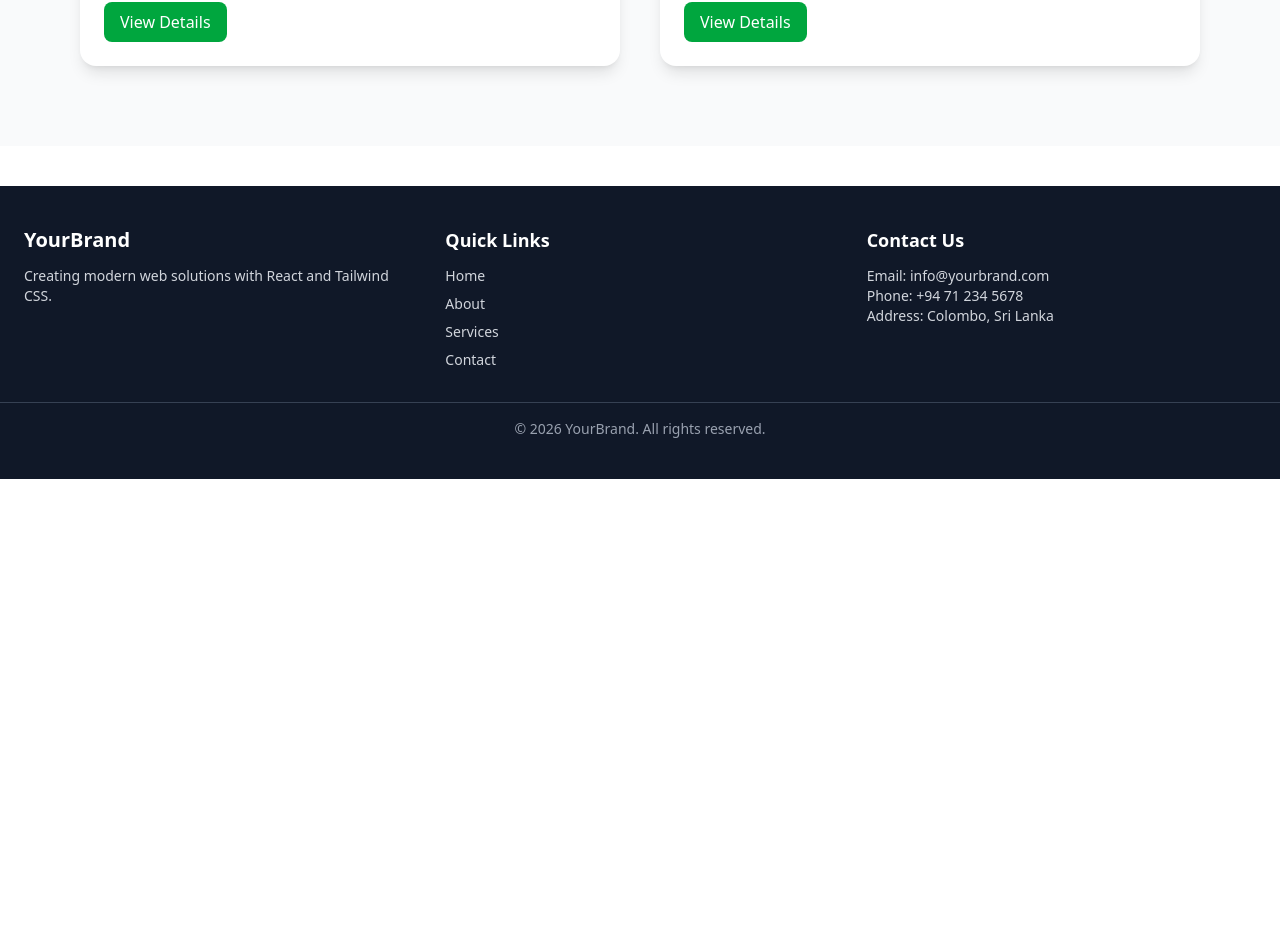
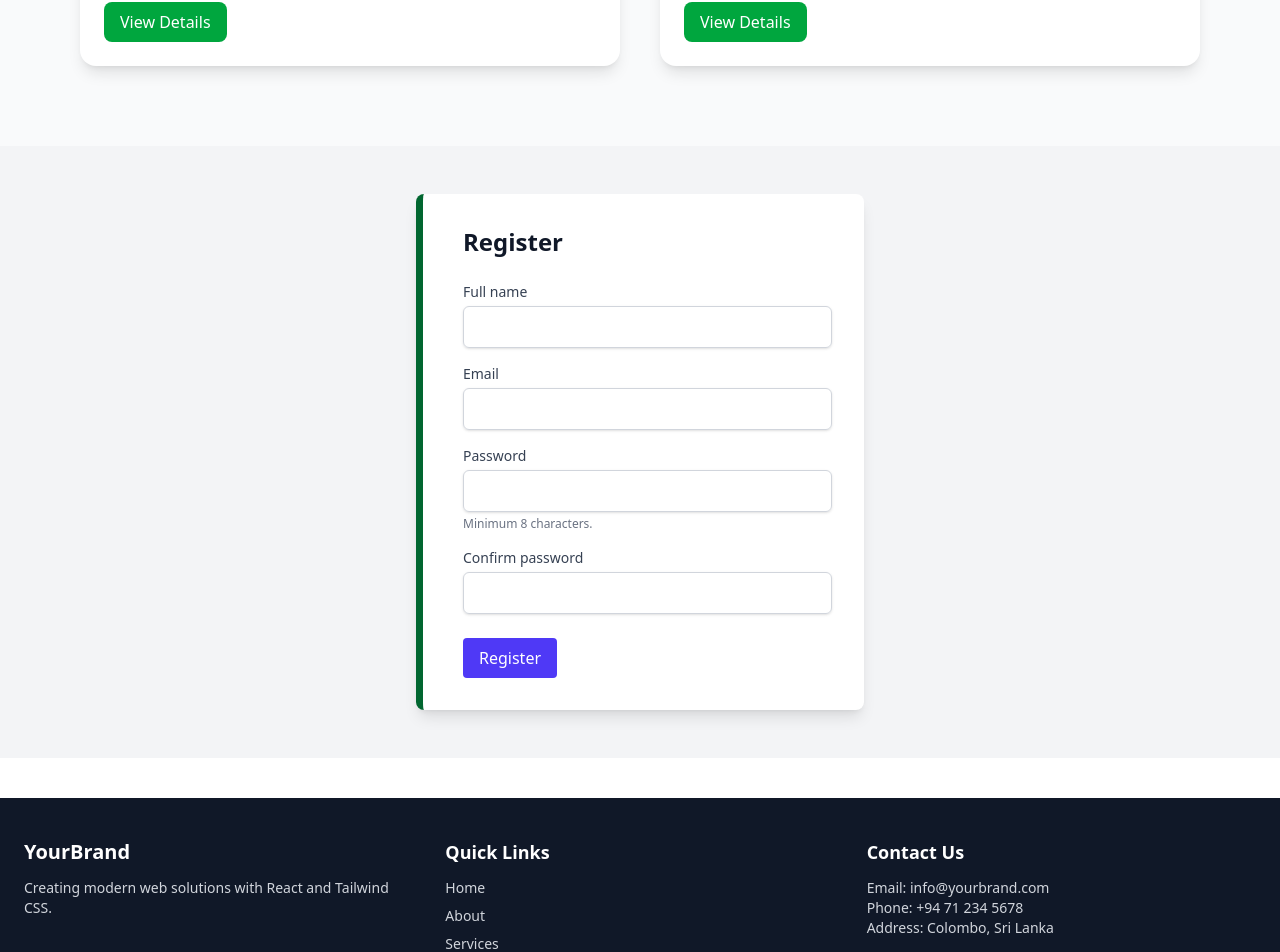
Before and after one commit to RakinduNiwunhella/SDGP, a React (Vite) app in the folder Front-End/LandingPage/: page / in a window 1280 px wide. Shown: the part 4319-5271 px from the top of the page. Before the commit the page ends 4798 px from the top, so only its background shows below. Built offline with nearby package versions, Linux system fonts and the light colour scheme.

Commit message:
Created a simple registration forum

```diff
--- a/Front-End/LandingPage/src/App.jsx
+++ b/Front-End/LandingPage/src/App.jsx
@@ -5,6 +5,7 @@ import Info from './Components/Info'
 import Mission from './Components/Mission'
 import Goals from './Components/Goals'
 import Features from './Components/Features'
+import Register from './Components/Register'
 import Footer from './Components/Footer'
 
 
@@ -17,9 +18,10 @@ function App() {
     <Mission/>
     <Goals/>
     <Features/>
+    <Register/>
     <Footer/>
 
-</>
+  </>
   )
 }
 
--- /dev/null
+++ b/Front-End/LandingPage/src/Components/Register.jsx
@@ -0,0 +1,185 @@
+import React, { useState } from "react";
+
+function Register() {
+  const [form, setForm] = useState({
+    name: "",
+    email: "",
+    password: "",
+    confirmPassword: "",
+  });
+  const [errors, setErrors] = useState({});
+  const [loading, setLoading] = useState(false);
+  const [message, setMessage] = useState(null);
+
+  const validate = () => {
+    const errs = {};
+    if (!form.name.trim()) errs.name = "Name is required.";
+    if (!form.email.trim()) errs.email = "Email is required.";
+    else {
+      // simple email regex
+      const re = /^[^\s@]+@[^\s@]+\.[^\s@]+$/;
+      if (!re.test(form.email)) errs.email = "Enter a valid email.";
+    }
+    if (!form.password) errs.password = "Password is required.";
+    else if (form.password.length < 8)
+      errs.password = "Password must be at least 8 characters.";
+    if (form.confirmPassword !== form.password)
+      errs.confirmPassword = "Passwords do not match.";
+    return errs;
+  };
+
+  const handleChange = (e) => {
+    setForm((s) => ({ ...s, [e.target.name]: e.target.value }));
+    setErrors((prev) => ({ ...prev, [e.target.name]: null }));
+    setMessage(null);
+  };
+
+  const handleSubmit = async (e) => {
+    e.preventDefault();
+    const v = validate();
+    if (Object.keys(v).length) {
+      setErrors(v);
+      return;
+    }
+
+    setLoading(true);
+    setMessage(null);
+    try {
+      // Replace URL with your real register endpoint
+      const res = await fetch("/api/register", {
+        method: "POST",
+        headers: { "Content-Type": "application/json" },
+        body: JSON.stringify({
+          name: form.name.trim(),
+          email: form.email.trim(),
+          password: form.password,
+        }),
+      });
+
+      if (!res.ok) {
+        const body = await res.json().catch(() => ({}));
+        throw new Error(body.message || "Registration failed.");
+      }
+
+      setMessage({ type: "success", text: "Registration successful. Check your email." });
+      setForm({ name: "", email: "", password: "", confirmPassword: "" });
+    } catch (err) {
+      setMessage({ type: "error", text: err.message || "Something went wrong." });
+    } finally {
+      setLoading(false);
+    }
+  };
+
+  return (
+    <section className="bg-gray-100 py-12">
+      <div className="max-w-md mx-auto border-l-7 border-green-800 pl-0 md:pl-10 rounded-lg p-8 shadow-lg  bg-white transform transition duration-300 ease-in-out hover:scale-101 hover:-translate-y-2">
+        <h2 className="text-2xl font-bold mb-6 text-gray-900">Register</h2>
+
+        {message && (
+          <div
+            role="alert"
+            className={
+              message.type === "success"
+                ? "mb-4 p-3 bg-green-50 text-green-800 border border-green-100 rounded"
+                : "mb-4 p-3 bg-red-50 text-red-800 border border-red-100 rounded"
+            }
+          >
+            {message.text}
+          </div>
+        )}
+
+        <form onSubmit={handleSubmit} noValidate>
+          <div className="mb-4">
+            <label htmlFor="name" className="block text-sm font-medium text-gray-700">
+              Full name
+            </label>
+            <input
+              id="name"
+              name="name"
+              value={form.name}
+              onChange={handleChange}
+              className={`mt-1 block w-full rounded-md border px-3 py-2 shadow-sm focus:outline-none focus:ring ${
+                errors.name ? "border-red-300 focus:ring-red-200" : "border-gray-300 focus:ring-indigo-200"
+              }`}
+              aria-invalid={!!errors.name}
+              aria-describedby={errors.name ? "name-error" : undefined}
+            />
+            {errors.name && <p id="name-error" className="mt-1 text-sm text-red-600">{errors.name}</p>}
+          </div>
+
+          <div className="mb-4">
+            <label htmlFor="email" className="block text-sm font-medium text-gray-700">
+              Email
+            </label>
+            <input
+              id="email"
+              name="email"
+              type="email"
+              value={form.email}
+              onChange={handleChange}
+              className={`mt-1 block w-full rounded-md border px-3 py-2 shadow-sm focus:outline-none focus:ring ${
+                errors.email ? "border-red-300 focus:ring-red-200" : "border-gray-300 focus:ring-indigo-200"
+              }`}
+              aria-invalid={!!errors.email}
+              aria-describedby={errors.email ? "email-error" : undefined}
+            />
+            {errors.email && <p id="email-error" className="mt-1 text-sm text-red-600">{errors.email}</p>}
+          </div>
+
+          <div className="mb-4">
+            <label htmlFor="password" className="block text-sm font-medium text-gray-700">
+              Password
+            </label>
+            <input
+              id="password"
+              name="password"
+              type="password"
+              value={form.password}
+              onChange={handleChange}
+              className={`mt-1 block w-full rounded-md border px-3 py-2 shadow-sm focus:outline-none focus:ring ${
+                errors.password ? "border-red-300 focus:ring-red-200" : "border-gray-300 focus:ring-indigo-200"
+              }`}
+              aria-invalid={!!errors.password}
+              aria-describedby={errors.password ? "password-error" : undefined}
+            />
+            {errors.password && <p id="password-error" className="mt-1 text-sm text-red-600">{errors.password}</p>}
+            <p className="mt-1 text-xs text-gray-500">Minimum 8 characters.</p>
+          </div>
+
+          <div className="mb-6">
+            <label htmlFor="confirmPassword" className="block text-sm font-medium text-gray-700">
+              Confirm password
+            </label>
+            <input
+              id="confirmPassword"
+              name="confirmPassword"
+              type="password"
+              value={form.confirmPassword}
+              onChange={handleChange}
+              className={`mt-1 block w-full rounded-md border px-3 py-2 shadow-sm focus:outline-none focus:ring ${
+                errors.confirmPassword ? "border-red-300 focus:ring-red-200" : "border-gray-300 focus:ring-indigo-200"
+              }`}
+              aria-invalid={!!errors.confirmPassword}
+              aria-describedby={errors.confirmPassword ? "confirmPassword-error" : undefined}
+            />
+            {errors.confirmPassword && (
+              <p id="confirmPassword-error" className="mt-1 text-sm text-red-600">{errors.confirmPassword}</p>
+            )}
+          </div>
+
+          <div className="flex items-center justify-between">
+            <button
+              type="submit"
+              disabled={loading}
+              className="inline-flex items-center justify-center px-4 py-2 bg-indigo-600 text-white rounded hover:bg-indigo-700 disabled:opacity-60"
+            >
+              {loading ? "Registering..." : "Register"}
+            </button>
+          </div>
+        </form>
+      </div>
+    </section>
+  );
+}
+
+export default Register;
```
